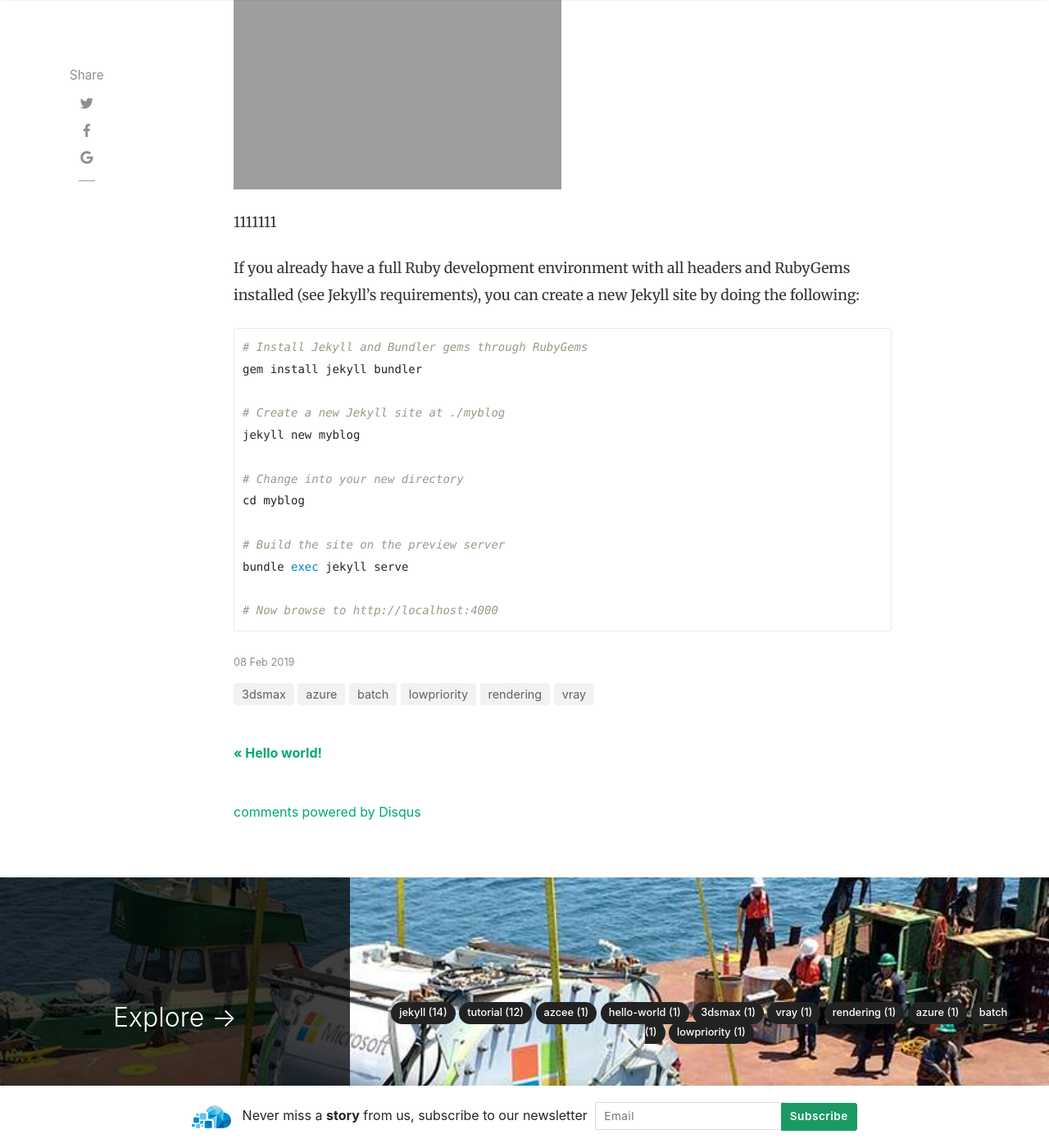
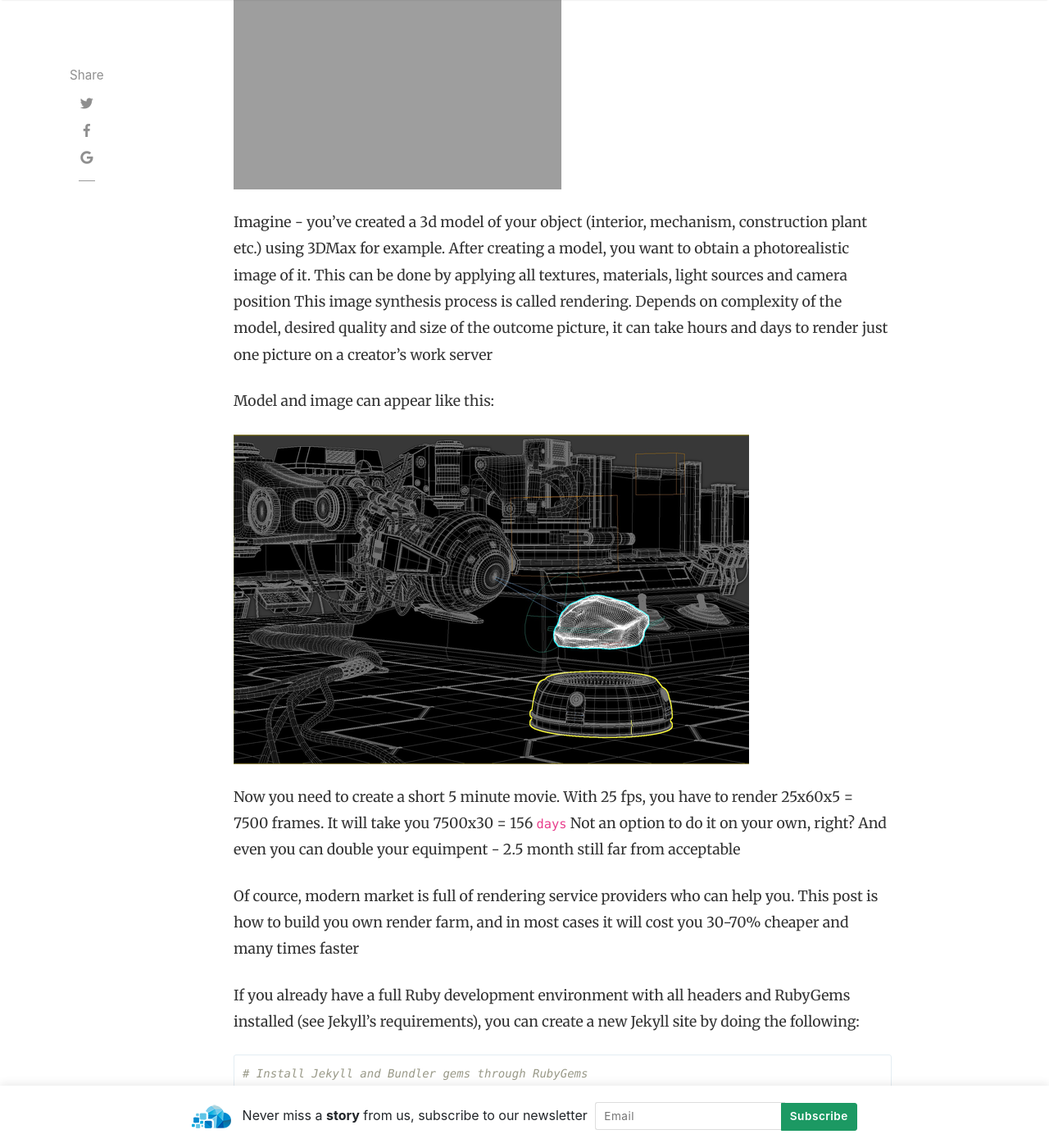
Before and after one commit to AzCEE/azcee.github.io, a Jekyll site: the page built from _posts/2019-02-08-Rendering.md, in a window 1280 px wide and 1400 px high, scrolled down 350 px. Shown: the whole window at 82% size. Built offline with Jekyll 4.4.1, drawn with Linux system fonts in a browser that asks for light colours; nearby versions of some CDN libraries; comment, search, counter and statistics services are not loaded.

Commit message:
Update 2019-02-08-Rendering.md

````diff
--- a/_posts/2019-02-08-Rendering.md
+++ b/_posts/2019-02-08-Rendering.md
@@ -5,12 +5,30 @@ author: sergeype
 tags: [ 3dsmax, vray, rendering, azure, batch, lowpriority ]
 image: assets/users/sergeyperus/robot.png
 featured: true
-hidden: true
+
 ---
 
-1111111
+Imagine - you've created a 3d model of your object (interior, mechanism, construction plant etc.) using 3DMax for example. After creating a model, you want to obtain a photorealistic image of it. This can be done by applying all textures, materials, light sources and camera position
+This image synthesis process is called rendering. Depends on complexity of the model, desired quality and size of the outcome picture, it can take hours and days to render just one picture on a creator’s work server
+
+
+Model and image can appear like this:
+
+![Model and render](/assets/users/sergeyperus/robot_result.png)
+
+Now you need to create a short 5 minute movie. With 25 fps, you have to render 25x60x5 = 7500 frames. It will take you 7500x30 = 156 `days`
+Not an option to do it on your own, right? And even you can double your equimpent - 2.5 month still far from acceptable
+
+Of cource, modern market is full of rendering service providers who can help you.
+This post is how to build you own render farm, and in most cases it will cost you 30-70% cheaper and many times faster
 
 If you already have a full Ruby development environment with all headers and RubyGems installed (see Jekyll’s requirements), you can create a new Jekyll site by doing the following:
+
+
+
+
+
+
 
 ```ruby
 # Install Jekyll and Bundler gems through RubyGems
````
